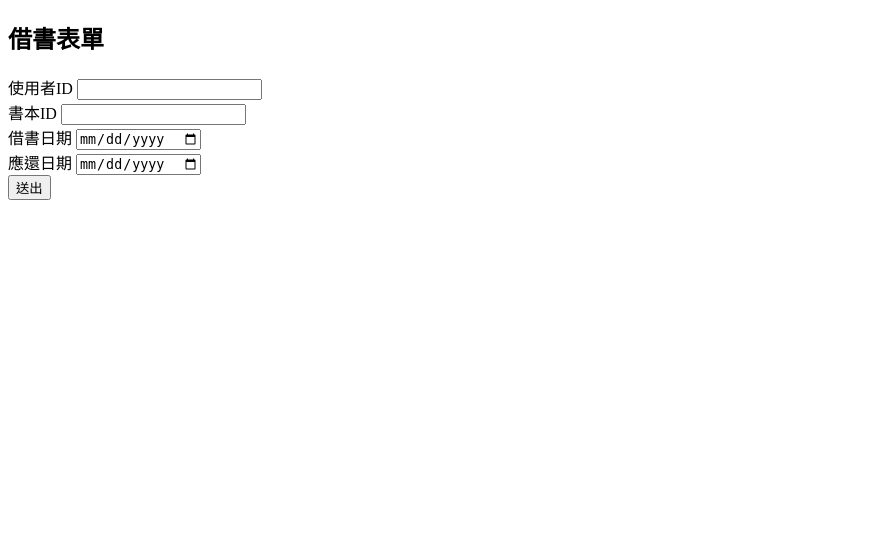
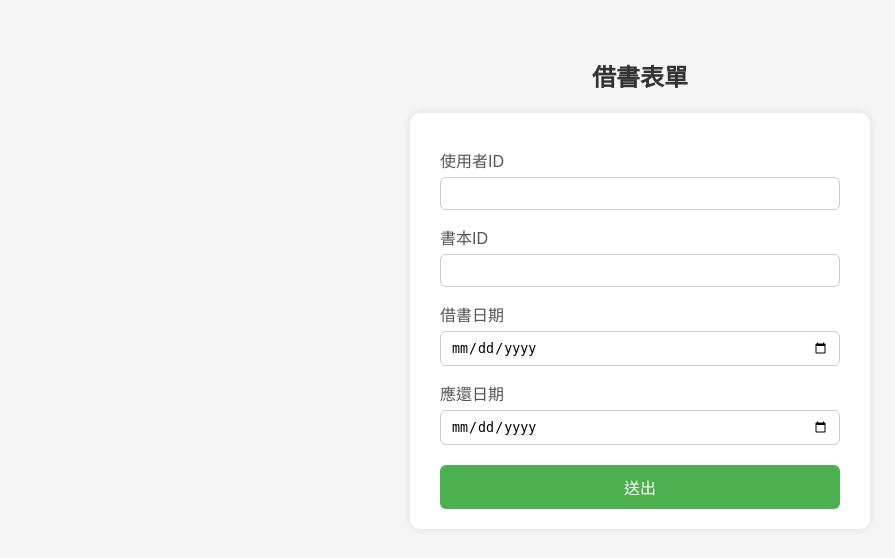
Before and after one commit to xinsaite/docker-test, a Flask app: page /borrow in a window 1280 px wide. Shown: the top 558 px of the page, without its empty margins (0-895 px from the left). Run offline with Flask 3, Linux system fonts and the light colour scheme.

Commit message:
再次測試

```diff
--- a/app.py
+++ b/app.py
@@ -1,31 +1,44 @@
-from doctest import debug
-
-from flask import Flask, render_template, request  # type: ignore
+from flask import Flask, render_template, request, redirect, url_for
+import sqlite3
 
 app = Flask(__name__)
 
-# 首頁，顯示一個按鈕導向 /borrow
+# 顯示借書表單
 @app.route('/')
 def index():
     return render_template('index.html')
 
-# 顯示借書表單
 @app.route('/borrow', methods=['GET'])
 def borrow_form():
     return render_template('borrow_form.html')
 
-# 接收表單資料
 @app.route('/borrow', methods=['POST'])
 def borrow_submit():
-    user_id = request.form.get('user_id')
-    book_id = request.form.get('book_id')
-    borrow_date = request.form.get('borrow_date')
-    return_date = request.form.get('return_date')
+    user_id = request.form['user_id']
+    book_id = request.form['book_id']
+    borrow_date = request.form['borrow_date']
+    return_date = request.form['return_date']
 
-    # 這裡可以寫入資料庫或檔案紀錄
-    print(f"使用者 {user_id} 借了書籍 {book_id}，從 {borrow_date} 到 {return_date}")
+    conn = sqlite3.connect('library.db')
+    cursor = conn.cursor()
+    cursor.execute('''
+        INSERT INTO borrow_records (user_id, book_id, borrow_date, return_date)
+        VALUES (?, ?, ?, ?)
+    ''', (user_id, book_id, borrow_date, return_date))
+    conn.commit()
+    conn.close()
 
     return f"借書成功！使用者 {user_id} 借了書 {book_id}，請在 {return_date} 前歸還。"
 
+# ✅ 顯示所有借書紀錄
+@app.route('/records')
+def view_records():
+    conn = sqlite3.connect('library.db')
+    cursor = conn.cursor()
+    cursor.execute('SELECT * FROM borrow_records')
+    records = cursor.fetchall()
+    conn.close()
+    return render_template('records.html', records=records)
+
 if __name__ == '__main__':
     app.run(debug=True, host='0.0.0.0')
--- a/templates/borrow_form.html
+++ b/templates/borrow_form.html
@@ -3,21 +3,74 @@
 <head>
   <meta charset="UTF-8">
   <title>借書表單</title>
+  <style>
+    body {
+      font-family: "微軟正黑體", sans-serif;
+      background-color: #f5f5f5;
+      padding: 30px;
+    }
+
+    h2 {
+      text-align: center;
+      color: #333;
+    }
+
+    form {
+      background-color: white;
+      max-width: 400px;
+      margin: 0 auto;
+      padding: 20px 30px;
+      border-radius: 10px;
+      box-shadow: 0 0 10px rgba(0,0,0,0.1);
+    }
+
+    label {
+      display: block;
+      margin-top: 15px;
+      color: #555;
+    }
+
+    input[type="text"],
+    input[type="date"] {
+      width: 100%;
+      padding: 8px 10px;
+      margin-top: 5px;
+      border: 1px solid #ccc;
+      border-radius: 6px;
+      box-sizing: border-box;
+    }
+
+    button {
+      margin-top: 20px;
+      width: 100%;
+      padding: 10px;
+      background-color: #4CAF50;
+      color: white;
+      border: none;
+      border-radius: 6px;
+      font-size: 16px;
+      cursor: pointer;
+    }
+
+    button:hover {
+      background-color: #45a049;
+    }
+  </style>
 </head>
 <body>
   <h2>借書表單</h2>
   <form action="/borrow" method="POST">
     <label for="user-id">使用者ID</label>
-    <input type="text" id="user-id" name="user_id" required><br>
+    <input type="text" id="user-id" name="user_id" required>
 
     <label for="book-id">書本ID</label>
-    <input type="text" id="book-id" name="book_id" required><br>
+    <input type="text" id="book-id" name="book_id" required>
 
     <label for="borrow-date">借書日期</label>
-    <input type="date" id="borrow-date" name="borrow_date" required><br>
+    <input type="date" id="borrow-date" name="borrow_date" required>
 
     <label for="return-date">應還日期</label>
-    <input type="date" id="return-date" name="return_date" required><br>
+    <input type="date" id="return-date" name="return_date" required>
 
     <button type="submit">送出</button>
   </form>
```
Also changed, not shown: docker-compose.yml (added, +11 -0 lines), init_db.py (added, +24 -0 lines), templates/index.html (+35 -0 lines), templates/records.html (added, +30 -0 lines), library.db (added).
